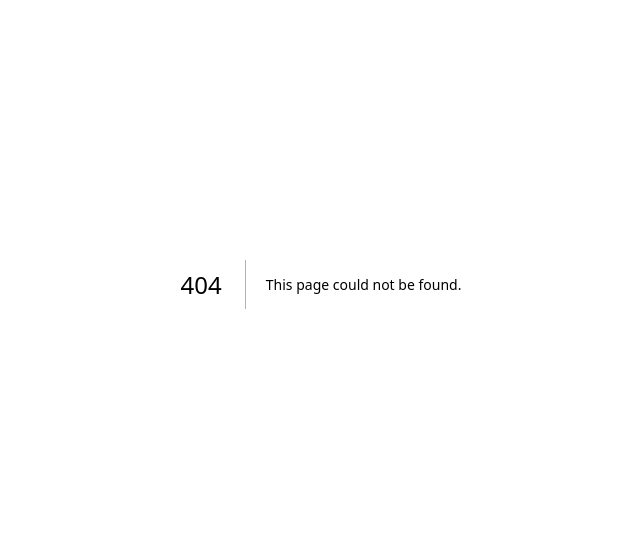
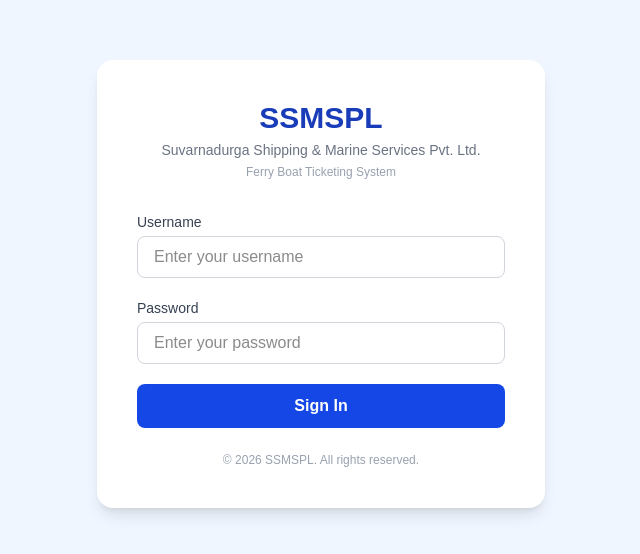
Before and after one commit to aryantuntune/ssmspl, a Next.js app in the folder frontend/: page /login in a window 1280 px wide. Before the commit this address had no page. Shown: the part 116-670 px from the top of the page, without its empty margins (319-959 px from the left). Built offline with nearby package versions, Linux system fonts and the light colour scheme; no server answers.

Commit message:
feat(frontend): add login page with SSMSPL branding

```diff
--- /dev/null
+++ b/frontend/src/app/login/page.tsx
@@ -0,0 +1,91 @@
+"use client";
+
+import { useState } from "react";
+import { useRouter } from "next/navigation";
+import api from "@/lib/api";
+import { setTokens } from "@/lib/auth";
+import { TokenResponse, LoginRequest } from "@/types";
+
+export default function LoginPage() {
+  const router = useRouter();
+  const [form, setForm] = useState<LoginRequest>({ username: "", password: "" });
+  const [error, setError] = useState<string>("");
+  const [loading, setLoading] = useState(false);
+
+  const handleSubmit = async (e: React.FormEvent) => {
+    e.preventDefault();
+    setError("");
+    setLoading(true);
+    try {
+      const { data } = await api.post<TokenResponse>("/api/auth/login", form);
+      setTokens(data.access_token, data.refresh_token);
+      router.push("/dashboard");
+    } catch (err: unknown) {
+      const msg =
+        (err as { response?: { data?: { detail?: string } } })?.response?.data?.detail ||
+        "Login failed. Please check your credentials.";
+      setError(msg);
+    } finally {
+      setLoading(false);
+    }
+  };
+
+  return (
+    <div className="min-h-screen flex items-center justify-center bg-blue-50">
+      <div className="bg-white rounded-2xl shadow-lg p-10 w-full max-w-md">
+        {/* Logo / Brand */}
+        <div className="text-center mb-8">
+          <h1 className="text-3xl font-bold text-blue-800">SSMSPL</h1>
+          <p className="text-sm text-gray-500 mt-1">
+            Suvarnadurga Shipping & Marine Services Pvt. Ltd.
+          </p>
+          <p className="text-xs text-gray-400 mt-1">Ferry Boat Ticketing System</p>
+        </div>
+
+        <form onSubmit={handleSubmit} className="space-y-5">
+          <div>
+            <label className="block text-sm font-medium text-gray-700 mb-1">Username</label>
+            <input
+              type="text"
+              required
+              value={form.username}
+              onChange={(e) => setForm({ ...form, username: e.target.value })}
+              className="w-full border border-gray-300 rounded-lg px-4 py-2 focus:outline-none focus:ring-2 focus:ring-blue-500"
+              placeholder="Enter your username"
+            />
+          </div>
+
+          <div>
+            <label className="block text-sm font-medium text-gray-700 mb-1">Password</label>
+            <input
+              type="password"
+              required
+              value={form.password}
+              onChange={(e) => setForm({ ...form, password: e.target.value })}
+              className="w-full border border-gray-300 rounded-lg px-4 py-2 focus:outline-none focus:ring-2 focus:ring-blue-500"
+              placeholder="Enter your password"
+            />
+          </div>
+
+          {error && (
+            <p className="text-sm text-red-600 bg-red-50 border border-red-200 rounded p-2">
+              {error}
+            </p>
+          )}
+
+          <button
+            type="submit"
+            disabled={loading}
+            className="w-full bg-blue-700 hover:bg-blue-800 text-white font-semibold py-2.5 rounded-lg transition disabled:opacity-60"
+          >
+            {loading ? "Signing in..." : "Sign In"}
+          </button>
+        </form>
+
+        <p className="text-center text-xs text-gray-400 mt-6">
+          &copy; {new Date().getFullYear()} SSMSPL. All rights reserved.
+        </p>
+      </div>
+    </div>
+  );
+}
--- a/frontend/src/app/page.tsx
+++ b/frontend/src/app/page.tsx
@@ -1,65 +1,5 @@
-import Image from "next/image";
+import { redirect } from "next/navigation";
 
-export default function Home() {
-  return (
-    <div className="flex min-h-screen items-center justify-center bg-zinc-50 font-sans dark:bg-black">
-      <main className="flex min-h-screen w-full max-w-3xl flex-col items-center justify-between py-32 px-16 bg-white dark:bg-black sm:items-start">
-        <Image
-          className="dark:invert"
-          src="/next.svg"
-          alt="Next.js logo"
-          width={100}
-          height={20}
-          priority
-        />
-        <div className="flex flex-col items-center gap-6 text-center sm:items-start sm:text-left">
-          <h1 className="max-w-xs text-3xl font-semibold leading-10 tracking-tight text-black dark:text-zinc-50">
-            To get started, edit the page.tsx file.
-          </h1>
-          <p className="max-w-md text-lg leading-8 text-zinc-600 dark:text-zinc-400">
-            Looking for a starting point or more instructions? Head over to{" "}
-            <a
-              href="https://vercel.com/templates?framework=next.js&utm_source=create-next-app&utm_medium=appdir-template-tw&utm_campaign=create-next-app"
-              className="font-medium text-zinc-950 dark:text-zinc-50"
-            >
-              Templates
-            </a>{" "}
-            or the{" "}
-            <a
-              href="https://nextjs.org/learn?utm_source=create-next-app&utm_medium=appdir-template-tw&utm_campaign=create-next-app"
-              className="font-medium text-zinc-950 dark:text-zinc-50"
-            >
-              Learning
-            </a>{" "}
-            center.
-          </p>
-        </div>
-        <div className="flex flex-col gap-4 text-base font-medium sm:flex-row">
-          <a
-            className="flex h-12 w-full items-center justify-center gap-2 rounded-full bg-foreground px-5 text-background transition-colors hover:bg-[#383838] dark:hover:bg-[#ccc] md:w-[158px]"
-            href="https://vercel.com/new?utm_source=create-next-app&utm_medium=appdir-template-tw&utm_campaign=create-next-app"
-            target="_blank"
-            rel="noopener noreferrer"
-          >
-            <Image
-              className="dark:invert"
-              src="/vercel.svg"
-              alt="Vercel logomark"
-              width={16}
-              height={16}
-            />
-            Deploy Now
-          </a>
-          <a
-            className="flex h-12 w-full items-center justify-center rounded-full border border-solid border-black/[.08] px-5 transition-colors hover:border-transparent hover:bg-black/[.04] dark:border-white/[.145] dark:hover:bg-[#1a1a1a] md:w-[158px]"
-            href="https://nextjs.org/docs?utm_source=create-next-app&utm_medium=appdir-template-tw&utm_campaign=create-next-app"
-            target="_blank"
-            rel="noopener noreferrer"
-          >
-            Documentation
-          </a>
-        </div>
-      </main>
-    </div>
-  );
+export default function RootPage() {
+  redirect("/login");
 }
```
